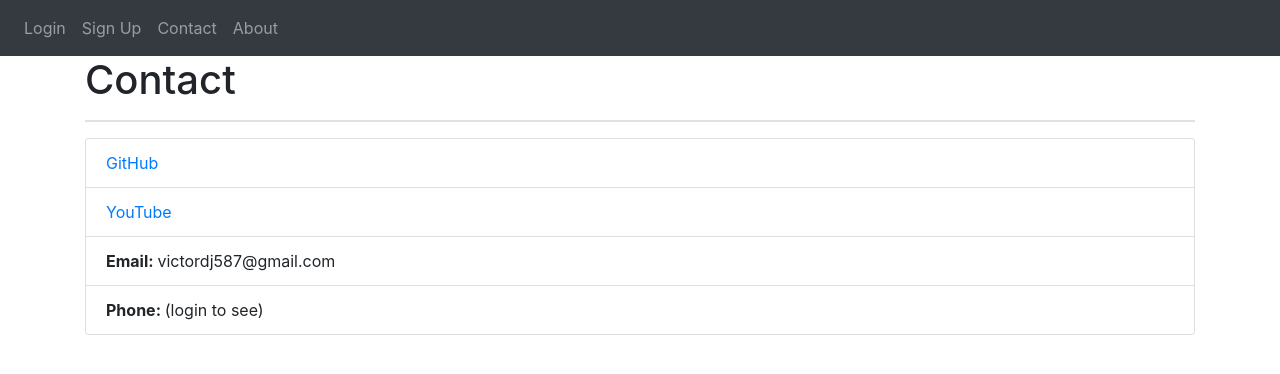
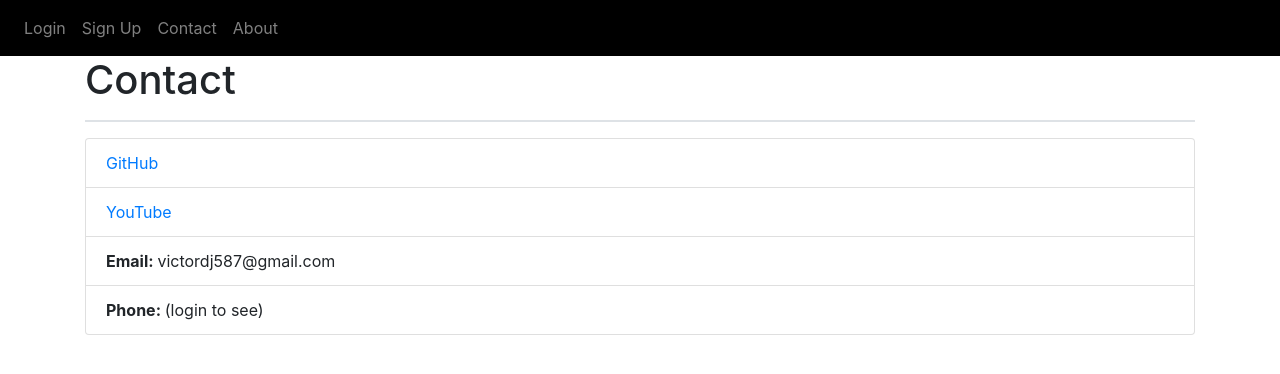
Before and after one commit to victorDigital/Flask-Web-App, a Flask app: page /contact in a window 1280 px wide. Shown: the top 374 px of the page. Run offline with Flask 3, Linux system fonts and the light colour scheme; some libraries are stand-ins or nearby versions.

Commit message:
added better nav bar

```diff
--- a/website/templates/base.html
+++ b/website/templates/base.html
@@ -15,14 +15,14 @@
 </head>
 
 <body>
-    <nav class="navbar navbar-expand-lg navbar-dark bg-dark">
+    <nav class="navbar navbar-expand-lg navbar-dark" style="background-color: #000000;">
         <button class="navbar-toggler" type="button" data-toggle="collapse" data-target="#navbar">
             <span class="navbar-toggler-icon"></span>
         </button>
         <div class="collapse navbar-collapse" id="navbar">
             <div class="navbar-nav">
                 {% if current_user.is_authenticated %}
-                <a class="nav-item nav-link" id="home" href="/">Home</a>
+                <a class="nav-item nav-link" id="home" href="/"><strong>Home</strong></a>
                 <a class="nav-item nav-link" id="contact" href="/contact">Contact</a>
                 <a class="nav-item nav-link" id="about" href="/about">About</a>
                 <a class="nav-item nav-link" id="projects" href="/projects">Projects</a>
```
